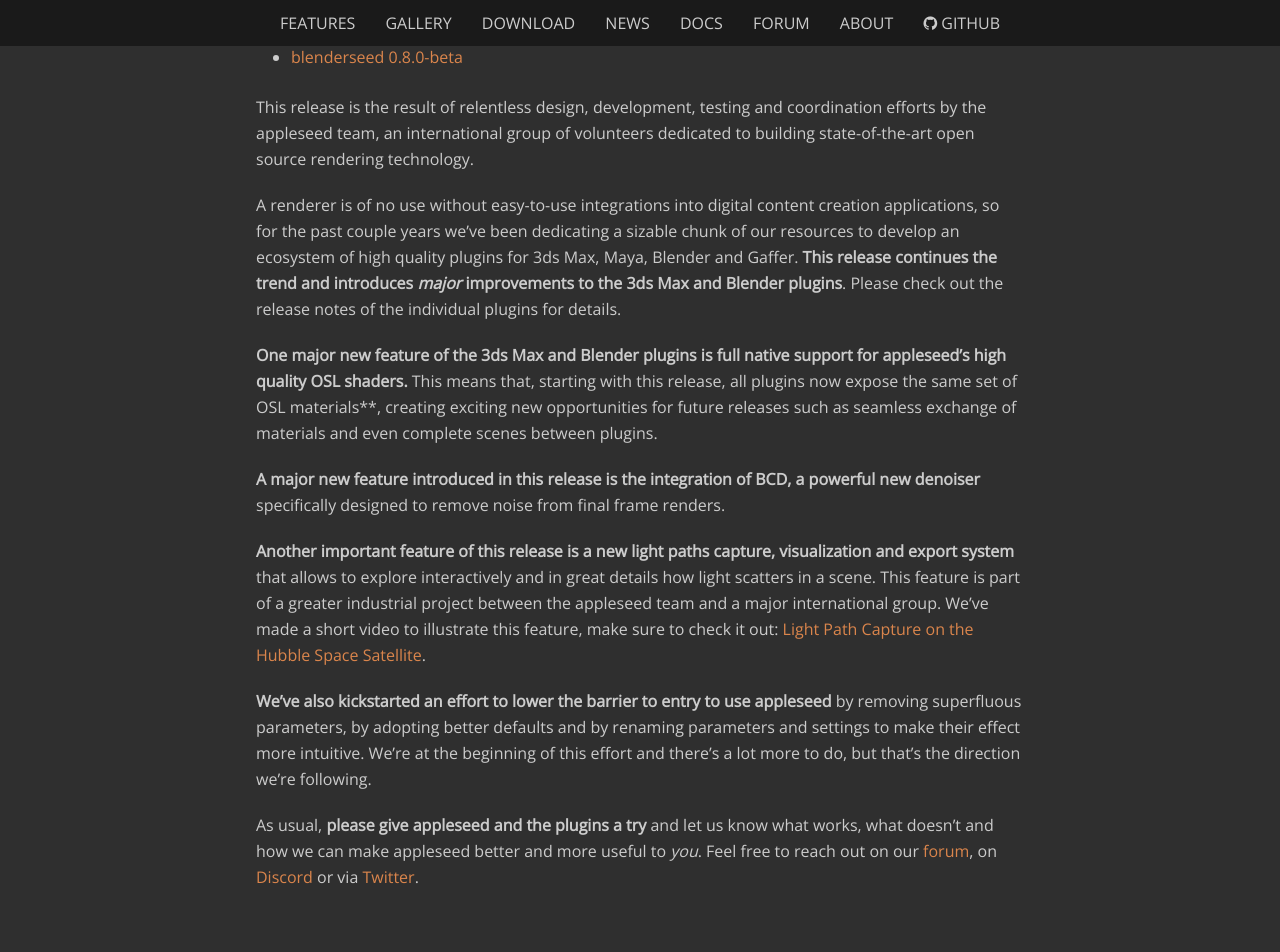
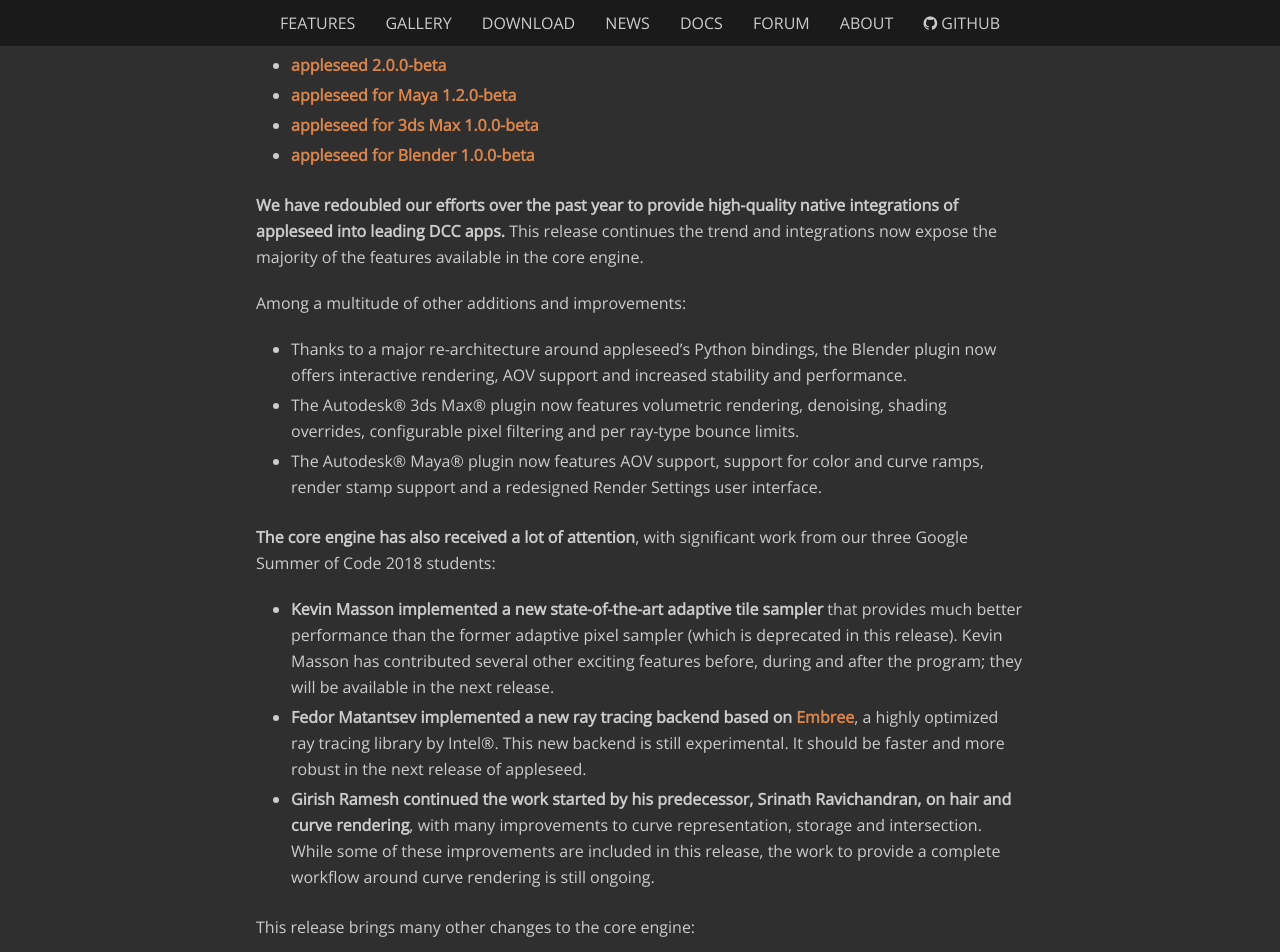
Before and after one commit to appleseedhq/appleseedhq.github.io, a Jekyll site: the page built from index.md, in a window 1280 px wide and 1400 px high, scrolled down 2158 px. Shown: the top 952 px of the window. Built offline with Jekyll 4.4.1, drawn with Linux system fonts in a browser that asks for light colours; nearby versions of some CDN libraries; some of the changed text lies outside the part shown.

Commit message:
appleseed 2.0.0-beta + shaderball v5 release

```diff
--- a/_data/releases.yml
+++ b/_data/releases.yml
@@ -1,3 +1,17 @@
+- version: 2.0.0-beta
+  date: November 2nd, 2018
+  github: "https://github.com/appleseedhq/appleseed/releases/tag/2.0.0-beta"
+  builds:
+    - platform: windows
+      label: Windows Vista<br>and Later
+      url: "https://github.com/appleseedhq/appleseed/releases/download/2.0.0-beta/appleseed-2.0.0-beta-0-g5cff7b96b-win64-vs140.zip"
+    - platform: linux
+      label: Linux
+      url: "https://github.com/appleseedhq/appleseed/releases/download/2.0.0-beta/appleseed-2.0.0-beta-0-g5cff7b96b-linux64-gcc48.zip"
+    - platform: osx
+      label: macOS 10.10<br>and Later
+      url: "https://github.com/appleseedhq/appleseed/releases/download/2.0.0-beta/appleseed-2.0.0-beta-0-g5cff7b96b-mac64-clang.zip"
+
 - version: 1.9.0-beta
   date: May 3rd, 2018
   github: "https://github.com/appleseedhq/appleseed/releases/tag/1.9.0-beta"
--- a/download.md
+++ b/download.md
@@ -52,9 +52,11 @@
 
 ## Plugins
 
+Plugins are all self-contained, they don't require to download and install appleseed separately.
+
 ### appleseed for Maya
 
-**appleseed-maya** is a native plugin for Autodesk® Maya® 2017 and later.
+**appleseed-maya** is a native plugin for Autodesk® Maya® 2017 and 2018.
 
 [**Downloads**](https://github.com/appleseedhq/appleseed-maya/releases)
 [Documentation](https://appleseed-maya.readthedocs.io/)
@@ -112,29 +114,49 @@
 <img src="/img/appleseed-shaderball.png" alt="appleseed shaderball" class="shaderball-render" />
 
 <div class="shaderballs">
-    <a class="shaderball" href="https://github.com/appleseedhq/shaderball/releases/download/v4/appleseed_shaderball_v4.zip" download>
+    <a class="shaderball" href="https://github.com/appleseedhq/shaderball/releases/download/v5/appleseed-shaderball-v5.zip" download>
         <div class="card">
             <img src="/img/appleseed-seeds-64-gray.png" />
         </div>
         <div>appleseed</div>
     </a>
-    <a class="shaderball" href="https://github.com/appleseedhq/shaderball/releases/download/v4/appleseed_shaderball_v4_maya.zip" download>
+    <a class="shaderball" href="https://github.com/appleseedhq/shaderball/releases/download/v5/appleseed-shaderball-v5-3dsmax.zip" download>
+        <div class="card">
+            <img src="/img/autodesk-3dsmax-logo-gray.png" />
+        </div>
+        <div>3ds Max® 2016+</div>
+    </a>
+    <a class="shaderball" href="https://github.com/appleseedhq/shaderball/releases/download/v5/appleseed-shaderball-v5-maya.zip" download>
         <div class="card">
             <img src="/img/autodesk-maya-logo-gray.png" />
         </div>
-        <div>Maya® 2015</div>
+        <div>Maya® 2017+</div>
     </a>
-    <a class="shaderball" href="https://github.com/appleseedhq/shaderball/releases/download/v4/appleseed_shaderball_v4_alembic.zip" download>
+</div>
+<div class="shaderballs">
+    <a class="shaderball" href="https://github.com/appleseedhq/shaderball/releases/download/v5/appleseed-shaderball-v5-alembic.zip" download>
         <div class="card">
             <img src="/img/alembic-logo.png" />
         </div>
-        <div>Alembic cache</div>
+        <div>Alembic High-Poly</div>
     </a>
-    <a class="shaderball" href="https://github.com/appleseedhq/shaderball/releases/download/v4/appleseed_shaderball_v4_obj.zip" download>
+    <a class="shaderball" href="https://github.com/appleseedhq/shaderball/releases/download/v5/appleseed-shaderball-v5-alembic-lowpoly.zip" download>
+        <div class="card">
+            <img src="/img/alembic-logo.png" />
+        </div>
+        <div>Alembic Low-Poly</div>
+    </a>
+    <a class="shaderball" href="https://github.com/appleseedhq/shaderball/releases/download/v5/appleseed-shaderball-v5-obj.zip" download>
         <div class="card">
             <img src="/img/obj-logo.png" />
         </div>
-        <div>OBJ file</div>
+        <div>OBJ High-Poly</div>
+    </a>
+    <a class="shaderball" href="https://github.com/appleseedhq/shaderball/releases/download/v5/appleseed-shaderball-v5-obj-lowpoly.zip" download>
+        <div class="card">
+            <img src="/img/obj-logo.png" />
+        </div>
+        <div>OBJ Low-Poly</div>
     </a>
 </div>
 
```
Also changed, not shown: _posts/2018-11-02-appleseed-2-0-0-beta-Released.md (added, +39 -0 lines), img/appleseed-seeds-64-gray.png, img/appleseed-shaderball.png, img/autodesk-3dsmax-logo-gray.png (added).
